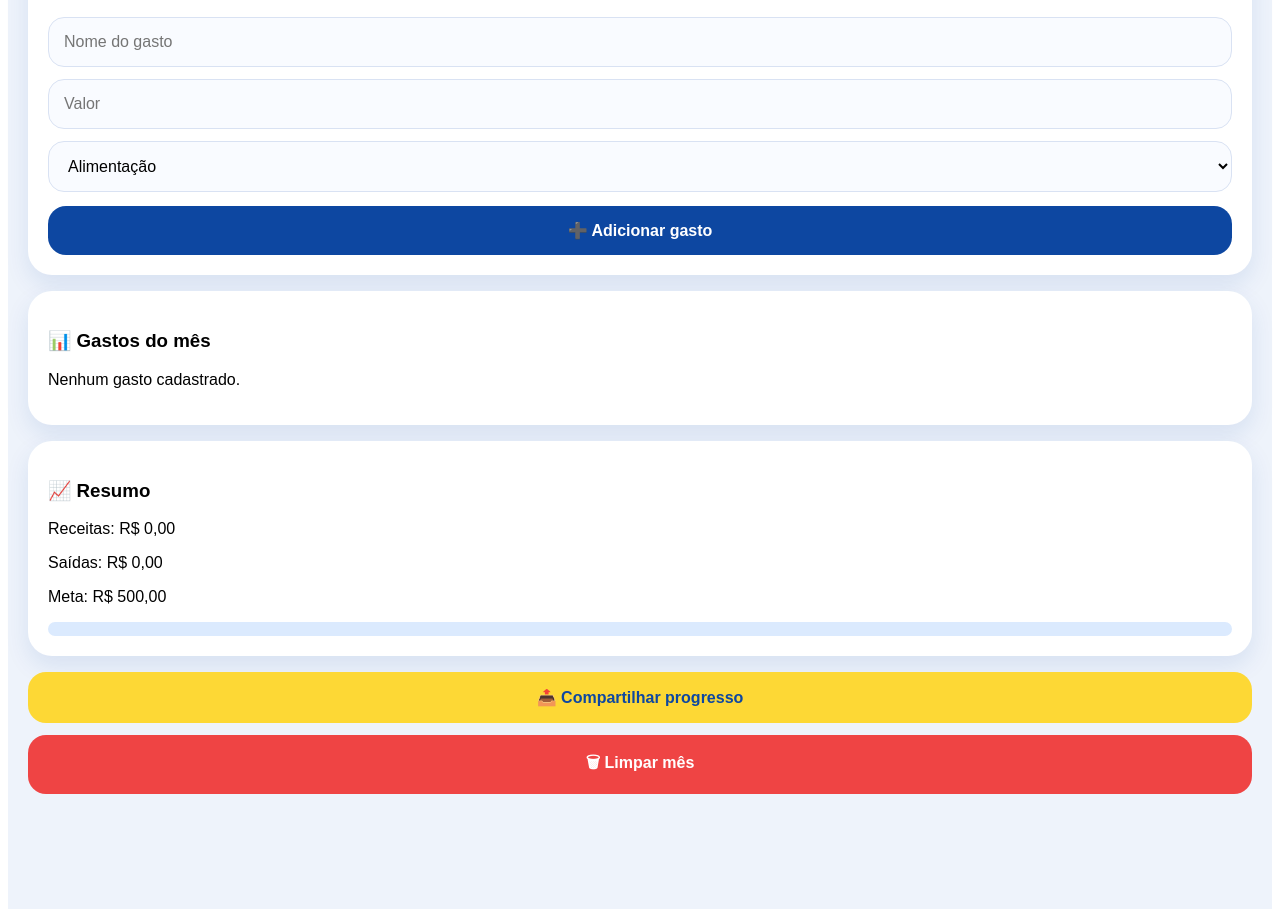
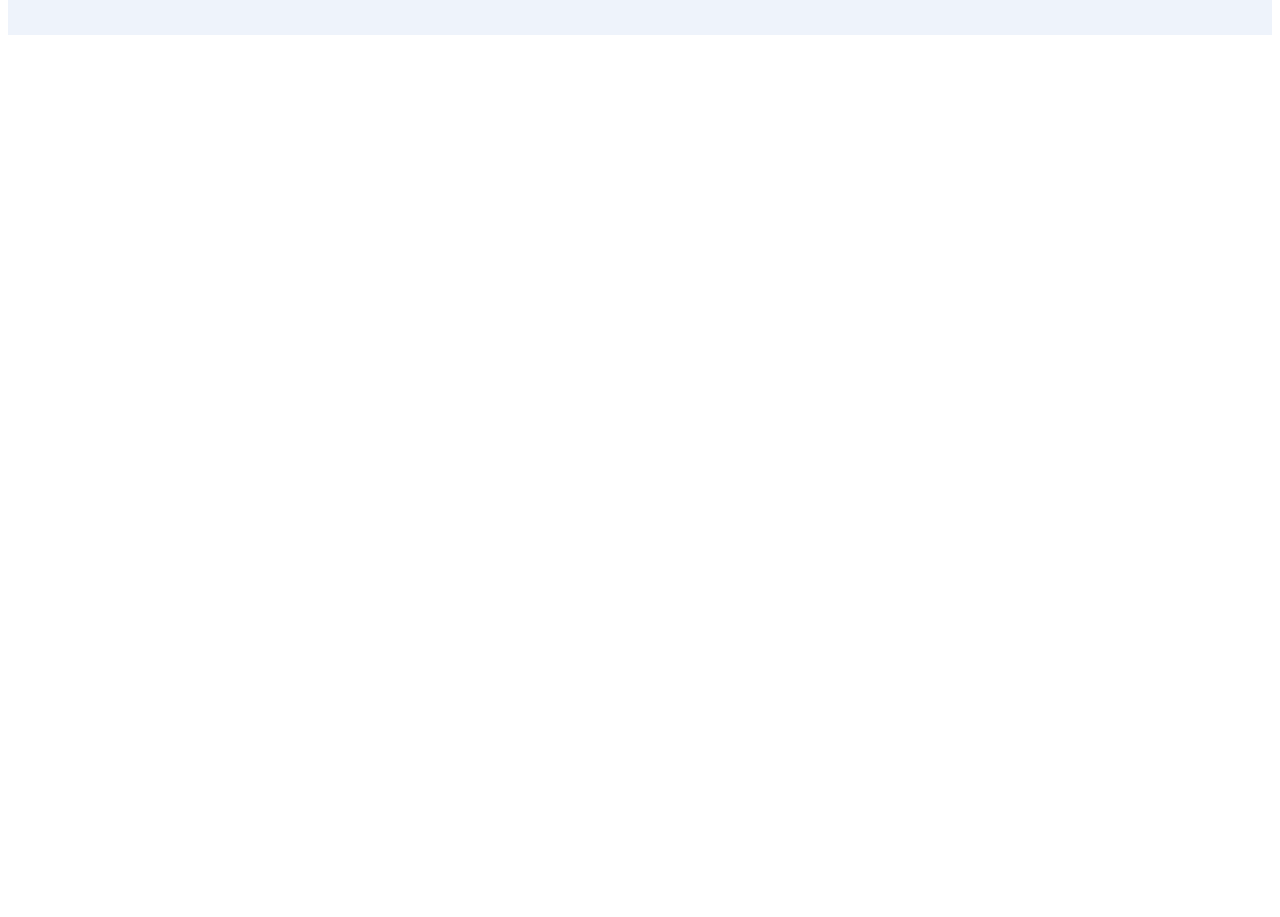
Before and after one commit to rogeriopaiva13/meu-salario-organizado, a React (Vite) app: page / in a window 1280 px wide. Shown: the part 1287-2204 px from the top of the page. After the commit the page ends 1330 px from the top, so only its background shows below. Built offline with nearby package versions, Linux system fonts and the light colour scheme.

Commit message:
Update App.jsx

```diff
--- a/src/App.jsx
+++ b/src/App.jsx
@@ -28,7 +28,6 @@ export default function App() {
 
   const [nomeGasto, setNomeGasto] = useState("");
   const [valorGasto, setValorGasto] = useState("");
-
   const [categoriaGasto, setCategoriaGasto] =
     useState("Alimentação");
 
@@ -491,9 +490,13 @@ https://meu-salario-organizado.vercel.app/`;
 
           <input
             style={inputStyle}
-            type="number"
+            type="text"
             inputMode="decimal"
-            value={salario}
+            value={
+              ocultarValores
+                ? "•••••"
+                : salario
+            }
             onChange={(e) =>
               setSalario(e.target.value)
             }
@@ -506,9 +509,13 @@ https://meu-salario-organizado.vercel.app/`;
 
           <input
             style={inputStyle}
-            type="number"
+            type="text"
             inputMode="decimal"
-            value={extra}
+            value={
+              ocultarValores
+                ? "•••••"
+                : extra
+            }
             onChange={(e) =>
               setExtra(e.target.value)
             }
@@ -521,9 +528,13 @@ https://meu-salario-organizado.vercel.app/`;
 
           <input
             style={inputStyle}
-            type="number"
+            type="text"
             inputMode="decimal"
-            value={contas}
+            value={
+              ocultarValores
+                ? "•••••"
+                : contas
+            }
             onChange={(e) =>
               setContas(e.target.value)
             }
@@ -532,227 +543,23 @@ https://meu-salario-organizado.vercel.app/`;
         </div>
 
         <div style={card}>
-          <h3>🎯 Meta do mês</h3>
+          <p style={label}>🎯 Meta do mês</p>
 
           <input
             style={inputStyle}
-            type="number"
-            value={meta}
+            type="text"
+            value={
+              ocultarValores
+                ? "•••••"
+                : meta
+            }
             onChange={(e) =>
               setMeta(e.target.value)
             }
             placeholder="500"
           />
         </div>
-
-        <div style={card}>
-          <h3>🛒 Adicionar gasto</h3>
-
-          <input
-            style={inputStyle}
-            value={nomeGasto}
-            onChange={(e) =>
-              setNomeGasto(e.target.value)
-            }
-            placeholder="Nome do gasto"
-          />
-
-          <div style={{ height: "12px" }} />
-
-          <input
-            style={inputStyle}
-            type="number"
-            inputMode="decimal"
-            value={valorGasto}
-            onChange={(e) =>
-              setValorGasto(e.target.value)
-            }
-            placeholder="Valor"
-          />
-
-          <div style={{ height: "12px" }} />
-
-          <select
-            style={inputStyle}
-            value={categoriaGasto}
-            onChange={(e) =>
-              setCategoriaGasto(e.target.value)
-            }
-          >
-            {Object.keys(categorias).map(
-              (cat) => (
-                <option key={cat}>
-                  {cat}
-                </option>
-              )
-            )}
-          </select>
-
-          <div style={{ height: "14px" }} />
-
-          <button
-            onClick={adicionarGasto}
-            style={{
-              width: "100%",
-              padding: "15px",
-              borderRadius: "18px",
-              border: "none",
-              background: "#0D47A1",
-              color: "white",
-              fontWeight: "bold",
-              fontSize: "16px",
-            }}
-          >
-            ➕ Adicionar gasto
-          </button>
-        </div>
-
-        <div style={card}>
-          <h3>📊 Gastos do mês</h3>
-
-          {gastos.length === 0 ? (
-            <p>Nenhum gasto cadastrado.</p>
-          ) : (
-            gastos.map((item, index) => (
-              <div
-                key={index}
-                style={{
-                  background:
-                    categorias[item.categoria]
-                      ?.cor,
-                  padding: "14px",
-                  borderRadius: "18px",
-                  marginBottom: "10px",
-                }}
-              >
-                <div
-                  style={{
-                    display: "flex",
-                    justifyContent:
-                      "space-between",
-                    alignItems: "center",
-                  }}
-                >
-                  <div>
-                    <strong>
-                      {
-                        categorias[item.categoria]
-                          ?.icone
-                      }{" "}
-                      {item.nome}
-                    </strong>
-
-                    <p>
-                      {moeda(item.valor)}
-                    </p>
-                  </div>
-
-                  <button
-                    onClick={() =>
-                      removerGasto(index)
-                    }
-                    style={{
-                      border: "none",
-                      background:
-                        "transparent",
-                      fontSize: "20px",
-                    }}
-                  >
-                    ❌
-                  </button>
-                </div>
-              </div>
-            ))
-          )}
-        </div>
-
-        <div style={card}>
-          <h3>📈 Resumo</h3>
-
-          <p>
-            Receitas: {moeda(receitas)}
-          </p>
-
-          <p>Saídas: {moeda(saidas)}</p>
-
-          <p>Meta: {moeda(meta)}</p>
-
-          <div
-            style={{
-              background: "#dbeafe",
-              height: "14px",
-              borderRadius: "999px",
-              overflow: "hidden",
-              marginTop: "12px",
-            }}
-          >
-            <div
-              style={{
-                width: `${progresso}%`,
-                background: "#0D47A1",
-                height: "100%",
-              }}
-            />
-          </div>
-        </div>
-
-        {historico.length > 0 && (
-          <div style={card}>
-            <h3>🗂 Histórico</h3>
-
-            {historico.map((item, index) => (
-              <div
-                key={index}
-                style={{
-                  padding: "12px 0",
-                  borderBottom:
-                    "1px solid #eee",
-                }}
-              >
-                <strong>{item.mes}</strong>
-
-                <p>
-                  Saldo:{" "}
-                  {moeda(item.saldo)}
-                </p>
-              </div>
-            ))}
-          </div>
-        )}
-
-        <button
-          onClick={compartilharProgresso}
-          style={{
-            width: "100%",
-            padding: "16px",
-            borderRadius: "18px",
-            border: "none",
-            background: "#FDD835",
-            color: "#0D47A1",
-            fontWeight: "bold",
-            fontSize: "16px",
-            marginBottom: "12px",
-          }}
-        >
-          📤 Compartilhar progresso
-        </button>
-
-        <button
-          onClick={limparMes}
-          style={{
-            width: "100%",
-            padding: "16px",
-            borderRadius: "18px",
-            border: "none",
-            background: "#ef4444",
-            color: "white",
-            fontWeight: "bold",
-            fontSize: "16px",
-          }}
-        >
-          🗑 Limpar mês
-        </button>
       </div>
     </div>
   );
-  }
+}
```
